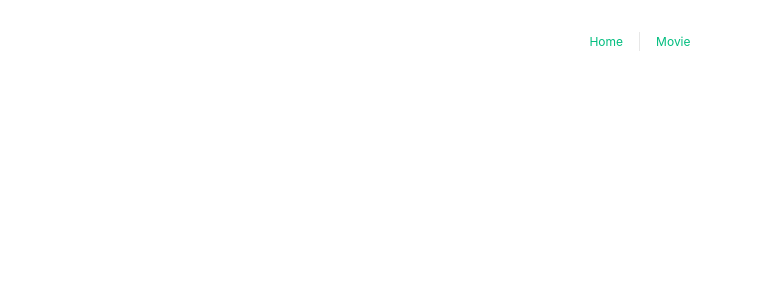
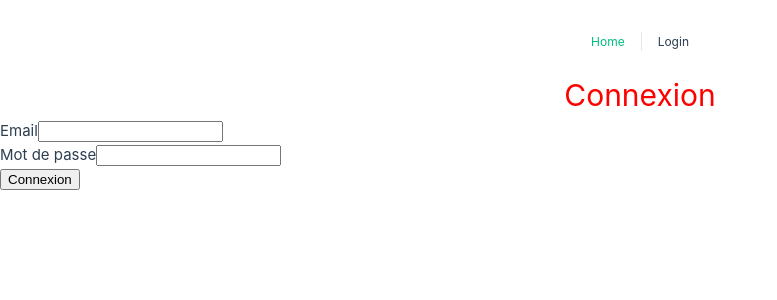
Before and after one commit to GarciaPaco/S5VueJSTD2, a Vue app in the folder TD2VueJS/: page /login in a window 1280 px wide. Before the commit this address had no page. Shown: the top 300 px of the page, without its empty margins (0-777 px from the left). Built offline with nearby package versions, Linux system fonts and the light colour scheme.

Commit message:
feat: Add pages for actors/categories and login page to get JWT token

```diff
--- a/TD2VueJS/src/App.vue
+++ b/TD2VueJS/src/App.vue
@@ -1,5 +1,10 @@
 <script setup>
 import { RouterLink, RouterView } from 'vue-router'
+const token = localStorage.getItem('token')
+function logout() {
+  localStorage.removeItem('token')
+  location.reload()
+}
 </script>
 
 <template>
@@ -7,7 +12,15 @@ import { RouterLink, RouterView } from 'vue-router'
     <div class="wrapper">
          <nav>
         <RouterLink to="/">Home</RouterLink>
-        <RouterLink to="/movie">Movie</RouterLink>
+           <template v-if="token">
+             <RouterLink to="/movie">Movie</RouterLink>
+             <RouterLink to="/actors">Actors</RouterLink>
+             <RouterLink to="/category">Category</RouterLink>
+             <a @click="logout()">Logout</a>
+           </template>
+           <template v-else>
+             <RouterLink to="/login">Login</RouterLink>
+           </template>
       </nav>
     </div>
   </header>
--- a/TD2VueJS/src/router/index.js
+++ b/TD2VueJS/src/router/index.js
@@ -13,13 +13,33 @@ const router = createRouter({
     },
     {
       path: '/fiche-movie/:movieId',
-      name: 'fichemovie',
+      name: 'FicheMovie',
       component: FicheMovie
     },
     {
       path: '/movie',
       name: 'movie',
       component: Movie
+    },
+    {
+      path: '/login',
+      name: 'login',
+      component: () => import('../views/LoginView.vue')
+    },
+    {
+        path: '/actors',
+        name: 'actors',
+        component: () => import('../views/ActorsView.vue')
+    },
+    // {
+    //     path: '/fiche-actor/:actorId',
+    //     name: 'FicheActor',
+    //     component: () => import('../views/FicheActor.vue')
+    // },
+    {
+        path: '/category',
+        name: 'category',
+        component: () => import('../views/CategoryView.vue')
     }
   ]
 })
--- /dev/null
+++ b/TD2VueJS/src/views/ActorsView.vue
@@ -0,0 +1,11 @@
+<script setup>
+
+</script>
+
+<template>
+<h1>Actors</h1>
+</template>
+
+<style scoped>
+
+</style>
--- /dev/null
+++ b/TD2VueJS/src/views/CategoryView.vue
@@ -0,0 +1,11 @@
+<script setup>
+
+</script>
+
+<template>
+<h1>Categories</h1>
+</template>
+
+<style scoped>
+
+</style>
--- a/TD2VueJS/src/views/FicheMovie.vue
+++ b/TD2VueJS/src/views/FicheMovie.vue
@@ -15,7 +15,6 @@ onMounted(async () => {
 </script>
 
 <template>
-
   <div class="dataMovie" v-if="data">
     <h1>Nom du film : {{data.title}}</h1>
     <p>Description : {{data.description}}</p>
@@ -23,7 +22,6 @@ onMounted(async () => {
     <p>Genre : {{data.category}}</p>
     <p>Acteurs : {{data.actors}}</p>
     <p>Durée : {{data.duration}} minutes.</p>
-
   </div>
   <div v-else>
     <h1>Loading...</h1>
--- /dev/null
+++ b/TD2VueJS/src/views/LoginView.vue
@@ -0,0 +1,44 @@
+<script setup>
+import router from "@/router";
+import {ref} from "vue";
+const email = ref('')
+const password = ref('')
+const login = () => {
+  fetch('http://localhost/my_project_directory/public/index.php/api/login_check', {
+    method: 'POST',
+    headers: {
+      'Content-Type': 'application/json',
+      'Accept': 'application/json'
+    },
+
+    body: JSON.stringify({
+      username: email.value,
+      password: password.value
+    })
+  })
+      .then(response => response.json())
+      .then(data => {
+        localStorage.setItem('token', data.token)
+        router.push('/')
+        location.reload()
+        location.href = '/'
+      })
+}
+</script>
+
+<template>
+  <h1>Connexion</h1>
+  <div>
+    <div>
+      <label for="email">Email</label>
+      <input type="email" id="email" v-model="email" class="border-b">
+    </div>
+    <div>
+      <label for="password">Mot de passe</label>
+      <input type="password" id="password" v-model="password" class="border-b">
+    </div>
+    <button @click="login">Connexion</button>
+  </div>
+</template>
+
+<style></style>
--- a/TD2VueJS/src/views/Movie.vue
+++ b/TD2VueJS/src/views/Movie.vue
@@ -48,7 +48,7 @@ import CardMovies from "@/components/CardMovies.vue";
   <template v-if="pageNext">
     <a class="pagination" @click="nextPage()">Next</a>
   </template>
-  <div v-if="movies != null" class="flex">
+  <div v-if="movies" class="flex">
     <template v-for="movie in movies">
       <div class="card">
         <p>
```
